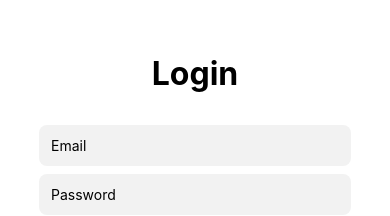
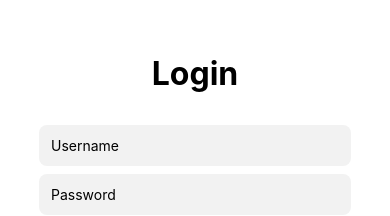
Before and after one commit to AppTripy/Flavor-Trip, a React Native app: screen / in a window 390 px wide. Shown: the part 231-447 px from the top of the page. Built offline with nearby package versions, Linux system fonts and the light colour scheme.

Commit message:
added re-enterr pwd to sign-up

```diff
--- a/src/pages/LoginSignup.js
+++ b/src/pages/LoginSignup.js
@@ -20,7 +20,7 @@ export default function LoginSignup() {
       <View style={styles.inputContainer}>
         <TextInput
           style={styles.input}
-          placeholder="Email"
+          placeholder="Username"
           value={email}
           onChangeText={setEmail}
         />
@@ -31,6 +31,13 @@ export default function LoginSignup() {
           secureTextEntry
           onChangeText={setPassword}
         />
+        { !isLogin && <TextInput
+          style={styles.input}
+          placeholder="Re-enter Password"
+          value={password}
+          secureTextEntry
+          onChangeText={setPassword}
+        /> }
       </View>
       <TouchableOpacity style={styles.button} onPress={handleAuth}>
         <Text style={styles.buttonText}>{isLogin ? 'Login' : 'Signup'}</Text>
```
